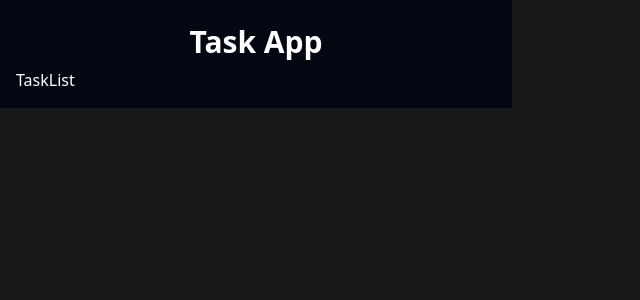
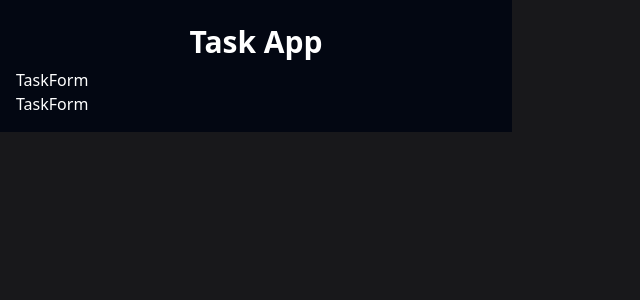
Before and after one commit to AgusPostai/Nest-React-Mongo, a React (Vite) app in the folder tasksFront/: page / in a window 1280 px wide. Shown: the top 300 px of the page, without its empty margins (0-640 px from the left). Built offline with nearby package versions, Linux system fonts and the light colour scheme.

Commit message:
toCreateForm

```diff
--- a/tasksFront/src/App.tsx
+++ b/tasksFront/src/App.tsx
@@ -1,11 +1,15 @@
-import taskList from "./components/TaskList";
+import TaskForm from "./components/TaskForm";
+import TaskList from "./components/TaskList";
 
 function App() {
   return (
     <div className="bg-zinc-900 h-screen text-white flew items-center justify-center">
       <div className="bg-gray-950 p-4 w-2/5">
-        <h1 className="text-3xl font-bold text-center block my-2" >Task App</h1>
-     TaskList
+        <h1 className="text-3xl font-bold text-center block my-2">Task App</h1>
+
+        <TaskList />
+        <TaskForm />
+
       </div>
     </div>
   );
--- a/tasksFront/src/components/TaskList.tsx
+++ b/tasksFront/src/components/TaskList.tsx
@@ -1,4 +1,4 @@
-function taskList() {
+function TaskList() {
   return (
     <div>
       TaskForm
@@ -6,4 +6,4 @@ function taskList() {
   )
 }
 
-export default taskList
+export default TaskList
```
